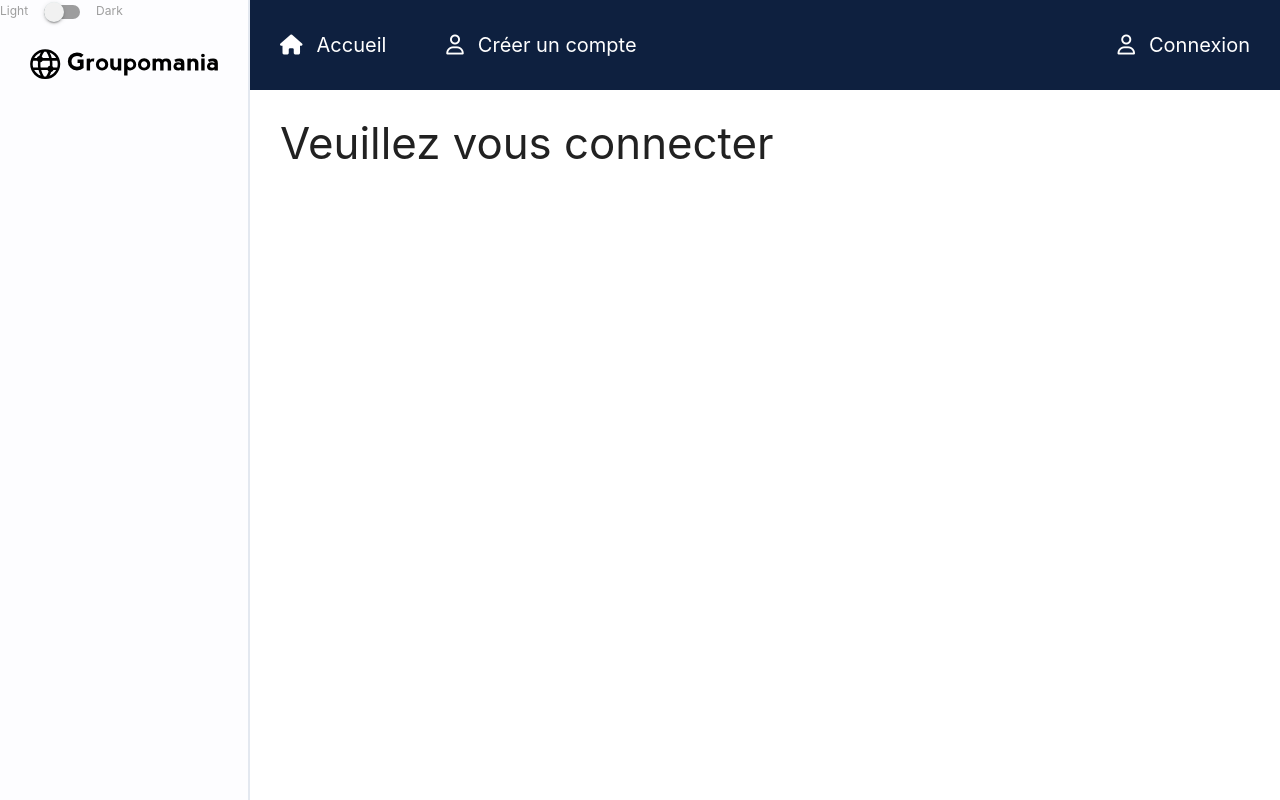
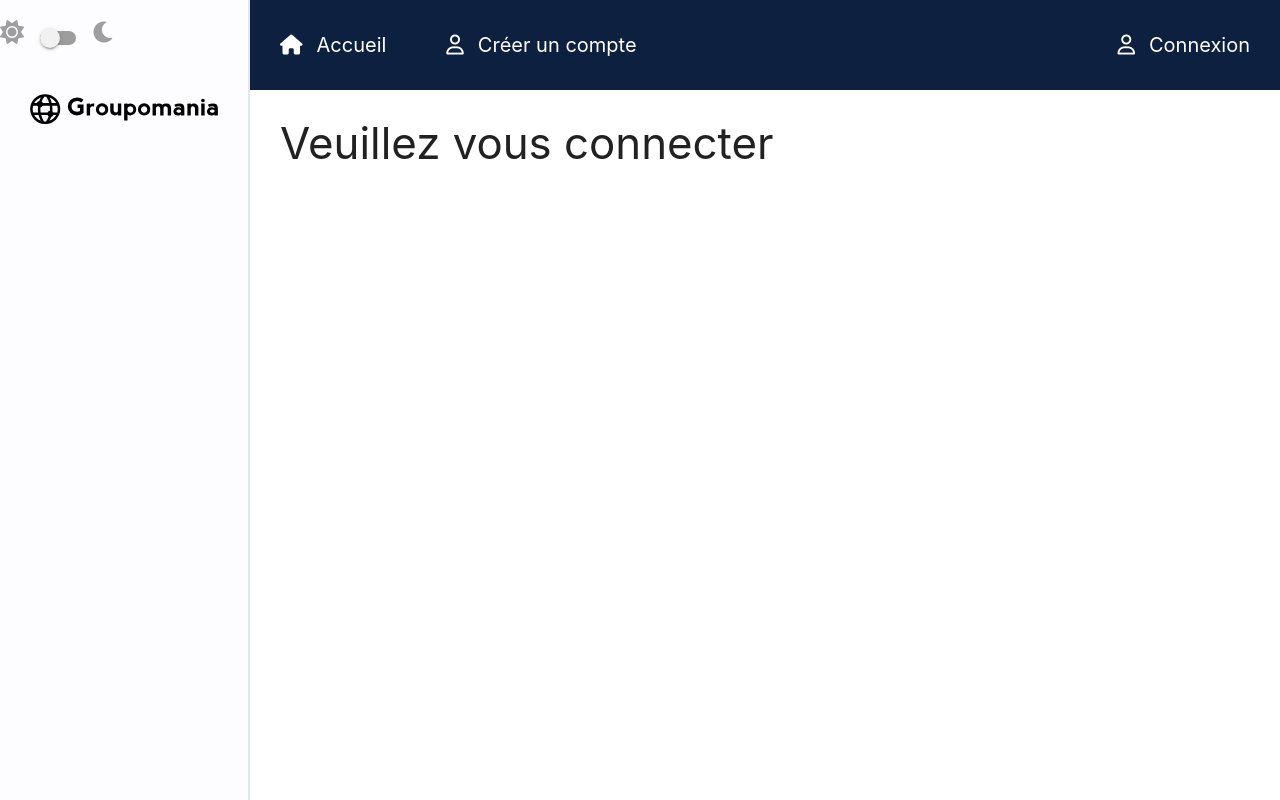
Before and after one commit to greg13013/P7_Groupomania_Frontend, a React (Create React App) app: page / in a window 1280 px wide. Built offline with nearby package versions, Linux system fonts and the light colour scheme.

Commit message:
ajustement dark mode

```diff
--- a/src/App.jsx
+++ b/src/App.jsx
@@ -1,4 +1,4 @@
-import React, { useContext, useEffect } from "react";
+import React, { useEffect } from "react";
 import { Container } from "./components/Container";
 import { Sidebar } from "./components/Sidebar";
 
@@ -10,15 +10,12 @@ import { getUser, loginCookie } from "./actions/user.actions";
 
 //Import librairie utilisation cookie pour recup token
 import cookie from "js-cookie";
-import { DarkModeContext } from "./context/DarkModeContext";
 
 export const App = () => {
   const dispatch = useDispatch();
 
   const tokenCookie = cookie.get("jwt");
   const userId = cookie.get("userId");
-
-  const {darkMode} = useContext(DarkModeContext)
 
   //Si token dans cookie, connexion automatique
   useEffect(() => {
@@ -38,7 +35,7 @@ export const App = () => {
   }, []);
 
   return (
-      <div className={darkMode ? "global-container darkGlobal" : "global-container"}>
+      <div className="global-container">
         <Sidebar />
         <Container />
       </div>
--- a/src/components/Container.jsx
+++ b/src/components/Container.jsx
@@ -1,6 +1,7 @@
-import React from "react";
+import React, { useContext } from "react";
 import { useSelector } from "react-redux";
 import { Route, Routes } from "react-router-dom";
+import { DarkModeContext } from "../context/DarkModeContext";
 import { Accueil } from "../pages/Accueil";
 import { Admin } from "../pages/Admin";
 import { FormCreerCompte } from "../pages/FormCreerCompte";
@@ -10,9 +11,10 @@ import { NavTop } from "./NavTop";
 
 export const Container = () => {
   const user = useSelector((state) => state.userReducer);
+  const {darkMode} = useContext(DarkModeContext)
 
   return (
-    <div>
+    <div className={darkMode ? "darkGlobal" : null}>
       <NavTop />
       <main className="main-container">
         <Routes>
--- a/src/components/SwitchDarkMode.jsx
+++ b/src/components/SwitchDarkMode.jsx
@@ -12,10 +12,10 @@ export const SwitchDarkMode = () => {
   return (
     <div className="switch">
       <label>
-        Light
+      <i className="fa-solid fa-sun"></i>
         <input type="checkbox" onChange={(e) => toggleSwitchDarkMode()} />
         <span className="lever"></span>
-        Dark
+        <i className="fa-solid fa-moon"></i>
       </label>
     </div>
   );
```
